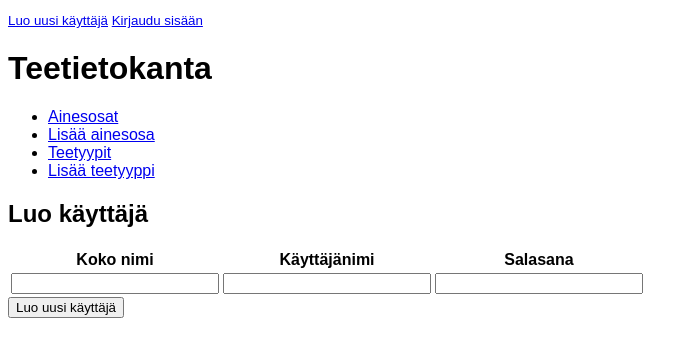
After one commit to ollim1/teetietokanta, a Flask app: page /auth/add_user in a window 1280 px wide. The commit adds this page. Shown: the top 357 px of the page, without its empty margins (0-698 px from the left). Run offline with Flask 2, Linux system fonts and the light colour scheme.

Commit message:
käyttäjien lisääminen toteutettu alustavasti

```diff
--- a/application/auth/forms.py
+++ b/application/auth/forms.py
@@ -1,5 +1,13 @@
 from flask_wtf import FlaskForm
 from wtforms import PasswordField, StringField
+
+class AddUserForm(FlaskForm):
+    name = StringField("Koko nimi")
+    username = StringField("Käyttäjänimi")
+    password = PasswordField("Salasana")
+
+    class Meta:
+        csrf = False
 
 class LoginForm(FlaskForm):
     username = StringField("Käyttäjä")
--- a/application/auth/views.py
+++ b/application/auth/views.py
@@ -1,9 +1,9 @@
 from flask import render_template, request, redirect, url_for
 from flask_login import login_user, logout_user, current_user
 
-from application import app
+from application import app, db
 from application.auth.models import User
-from application.auth.forms import LoginForm
+from application.auth.forms import LoginForm, AddUserForm
 
 @app.route("/auth/login", methods = ["GET", "POST"])
 def auth_login():
@@ -25,3 +25,22 @@ def auth_login():
 def auth_logout():
     logout_user()
     return redirect(url_for("index"))
+
+@app.route("/auth/add_user", methods = ["GET", "POST"])
+def auth_add_user():
+    if request.method == "GET":
+        return render_template("auth/add_user.html", form = AddUserForm())
+
+    form = AddUserForm(request.form)
+
+    user = User.query.filter_by(username=form.username.data).first()
+    if user:
+        return render_template("auth/add_user.html", form = form,
+                               error = "Käyttäjänimi on jo käytössä")
+
+    user = User(form.name.data, form.username.data, form.password.data)
+    db.session.add(user)
+    db.session.commit()
+    print("Käyttäjä " + user.name + " luotu")
+    login_user(user)
+    return redirect(url_for("index"))
--- /dev/null
+++ b/application/templates/auth/add_user.html
@@ -0,0 +1,36 @@
+{% extends "layout.html" %}
+
+{% block body %}
+<h2>Luo käyttäjä</h2>
+<div class="form">
+  <form action="{{url_for('auth_add_user')}}" method="POST">
+    <table class="form-table">
+      <tr class="labelrow">
+        <td>
+          {{form.name.label}}
+        </td>
+        <td>
+          {{form.username.label}}
+        </td>
+        <td>
+          {{form.password.label}}
+        </td>
+      </tr>
+      <tr class="contentrow">
+        <td>
+          {{form.name}}
+        </td>
+        <td>
+          {{form.username}}
+        </td>
+        <td>
+          {{form.password}}
+        </td>
+      </tr>
+    </table>
+    <div>
+      <input type="submit" value="Luo uusi käyttäjä">
+    </div>
+  </form>
+</div>
+{% endblock %}
--- a/application/templates/layout.html
+++ b/application/templates/layout.html
@@ -9,6 +9,7 @@
   {%if current_user and current_user.is_authenticated%}
   Käyttäjä: {{current_user.name}} <a href="{{url_for('auth_logout')}}">Kirjaudu ulos</a>
   {%else%}
+  <a href="{{url_for('auth_add_user')}}">Luo uusi käyttäjä</a>
   <a href="{{url_for('auth_login')}}">Kirjaudu sisään</a>
   {%endif%}
   </p>
```
